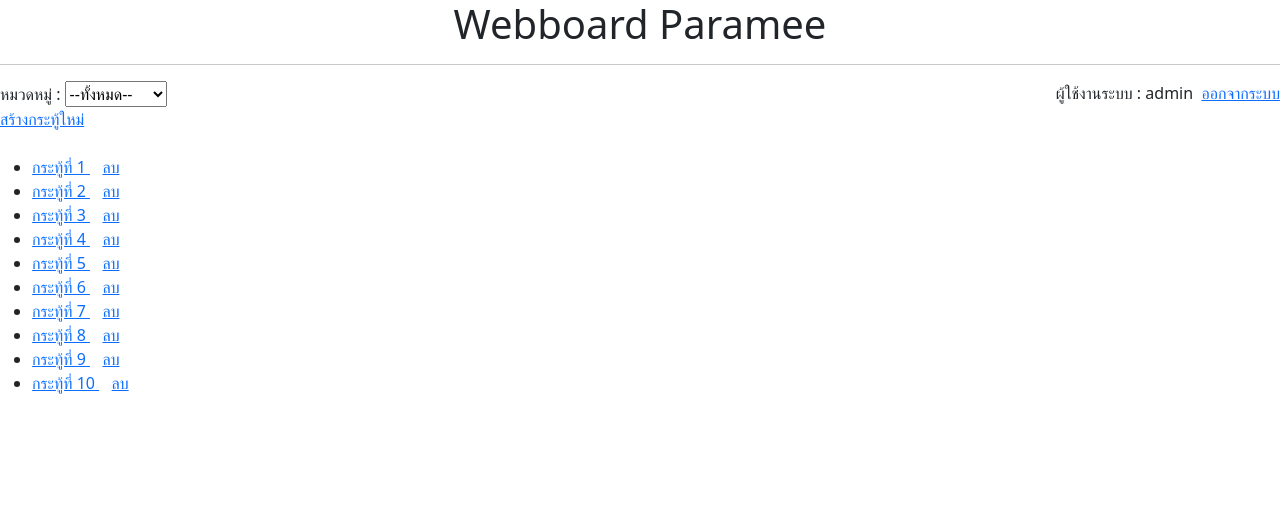
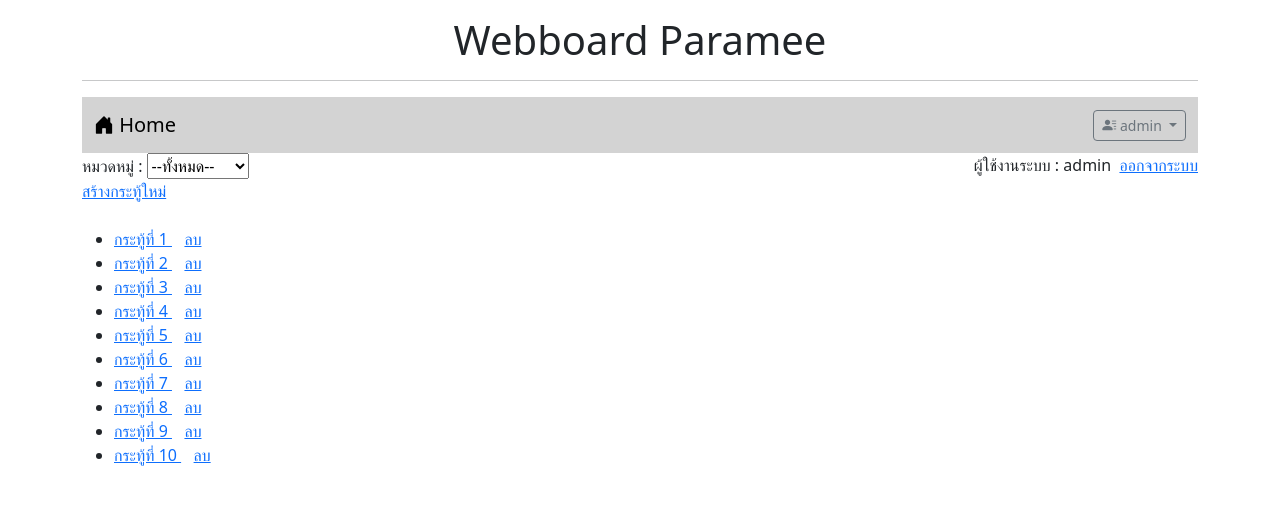
Before and after one commit to parameesriphueak/Weboard_Paramee, a PHP site: page /index.php in a window 1280 px wide. Shown: the top 505 px of the page. Run offline with PHP 8.4, Linux system fonts and the light colour scheme; the visitor is signed in with stand-in values (Sample User, id 1).

Commit message:
webboard
webboard

```diff
--- a/index.php
+++ b/index.php
@@ -7,10 +7,32 @@
     <title>Webboard Paramee</title>
     <link href="https://cdn.jsdelivr.net/npm/bootstrap@5.3.2/dist/css/bootstrap.min.css" rel="stylesheet" integrity="sha384-T3c6CoIi6uLrA9TneNEoa7RxnatzjcDSCmG1MXxSR1GAsXEV/Dwwykc2MPK8M2HN" crossorigin="anonymous">
     <script src="https://cdn.jsdelivr.net/npm/bootstrap@5.3.2/dist/js/bootstrap.bundle.min.js" integrity="sha384-C6RzsynM9kWDrMNeT87bh95OGNyZPhcTNXj1NW7RuBCsyN/o0jlpcV8Qyq46cDfL" crossorigin="anonymous"></script>
+    <link rel="stylesheet" href="https://cdn.jsdelivr.net/npm/bootstrap-icons@1.11.3/font/bootstrap-icons.min.css">
 </head>
 <body>
+    <div class="container-lg">
+    <h1 style="text-align: center;" class="mt-3">Webboard Paramee</h1><hr>
 
-    <h1 style="text-align: center;">Webboard Paramee</h1><hr>
+    <nav class="navbar navbar-expand-lg " style="background-color:#d3d3d3;">
+    <div class="container-fluid">
+        <a class="navbar-brand" href="index.php"><i class="bi bi-house-door-fill"></i> Home</a>
+            <div class="navbar-nav">
+                <?php
+                    if(!isset($_SESSION['id'])){?>
+                    <a class="nav-link active"  href="login.php"><i class="bi bi-pencil-square"></i> เข้าสู่ระบบ</a>
+                <?php }else{?>
+                    <li class="nav-item dropdown">
+                        <a class="btn btn-outline-secondary dropdown-toggle btn-sm" data-bs-toggle="dropdown" aria-expanded="false">
+                        <i class="bi bi-person-lines-fill"></i>  <?php echo $_SESSION['username']?>
+                        </a>
+                        <ul class="dropdown-menu dropdown-menu-secondary">
+                            <li><a class="dropdown-item" href="#"><i class="bi bi-power"></i> ออกจากระบบ</a></li>
+                        </ul>
+                    </li>
+                    <?php }?>
+            </div>
+        </div>
+    </nav>
    <form>
         หมวดหมู่ :
         <select>
@@ -18,6 +40,7 @@
             <option value="general">--เรื่องทั่วไป--</option>
             <option value="study">--เรื่องเรียน--</option>
         </select>
+
         <?php
             if(!isset($_SESSION['id'])){
                 echo"<a href=login.php style = 'float: right';>เข้าสู่ระบบ</a>";
@@ -45,6 +68,6 @@
             echo "</li>";
         }
     ?>
-</ul>
+</ul></div>
 </body>
 </html>
--- a/login.php
+++ b/login.php
@@ -11,6 +11,8 @@
     <meta charset="UTF-8">
     <meta name="viewport" content="width=device-width, initial-scale=1.0">
     <title>เข้าสู่ระบบ</title>
+    <link href="https://cdn.jsdelivr.net/npm/bootstrap@5.3.2/dist/css/bootstrap.min.css" rel="stylesheet" integrity="sha384-T3c6CoIi6uLrA9TneNEoa7RxnatzjcDSCmG1MXxSR1GAsXEV/Dwwykc2MPK8M2HN" crossorigin="anonymous">
+    <script src="https://cdn.jsdelivr.net/npm/bootstrap@5.3.2/dist/js/bootstrap.bundle.min.js" integrity="sha384-C6RzsynM9kWDrMNeT87bh95OGNyZPhcTNXj1NW7RuBCsyN/o0jlpcV8Qyq46cDfL" crossorigin="anonymous"></script>
 </head>
 <body>
 
--- a/nexpost.php
+++ b/nexpost.php
@@ -6,6 +6,8 @@
     <meta charset="UTF-8">
     <meta name="viewport" content="width=device-width, initial-scale=1.0">
     <title>Webboard Paramee</title>
+    <link href="https://cdn.jsdelivr.net/npm/bootstrap@5.3.2/dist/css/bootstrap.min.css" rel="stylesheet" integrity="sha384-T3c6CoIi6uLrA9TneNEoa7RxnatzjcDSCmG1MXxSR1GAsXEV/Dwwykc2MPK8M2HN" crossorigin="anonymous">
+    <script src="https://cdn.jsdelivr.net/npm/bootstrap@5.3.2/dist/js/bootstrap.bundle.min.js" integrity="sha384-C6RzsynM9kWDrMNeT87bh95OGNyZPhcTNXj1NW7RuBCsyN/o0jlpcV8Qyq46cDfL" crossorigin="anonymous"></script>
 </head>
 </head>
 <body>
--- a/post.php
+++ b/post.php
@@ -4,6 +4,8 @@
     <meta charset="UTF-8">
     <meta name="viewport" content="width=device-width, initial-scale=1.0">
     <title>เข้าสู่ระบบ</title>
+    <link href="https://cdn.jsdelivr.net/npm/bootstrap@5.3.2/dist/css/bootstrap.min.css" rel="stylesheet" integrity="sha384-T3c6CoIi6uLrA9TneNEoa7RxnatzjcDSCmG1MXxSR1GAsXEV/Dwwykc2MPK8M2HN" crossorigin="anonymous">
+    <script src="https://cdn.jsdelivr.net/npm/bootstrap@5.3.2/dist/js/bootstrap.bundle.min.js" integrity="sha384-C6RzsynM9kWDrMNeT87bh95OGNyZPhcTNXj1NW7RuBCsyN/o0jlpcV8Qyq46cDfL" crossorigin="anonymous"></script>
 </head>
 <body>
     <h1 style="text-align: center;">Webboard Paramee</h1><hr><br>
--- a/register.php
+++ b/register.php
@@ -11,6 +11,8 @@
     <meta charset="UTF-8">
     <meta name="viewport" content="width=device-width, initial-scale=1.0">
     <title>ลงทะเบียน</title>
+    <link href="https://cdn.jsdelivr.net/npm/bootstrap@5.3.2/dist/css/bootstrap.min.css" rel="stylesheet" integrity="sha384-T3c6CoIi6uLrA9TneNEoa7RxnatzjcDSCmG1MXxSR1GAsXEV/Dwwykc2MPK8M2HN" crossorigin="anonymous">
+    <script src="https://cdn.jsdelivr.net/npm/bootstrap@5.3.2/dist/js/bootstrap.bundle.min.js" integrity="sha384-C6RzsynM9kWDrMNeT87bh95OGNyZPhcTNXj1NW7RuBCsyN/o0jlpcV8Qyq46cDfL" crossorigin="anonymous"></script>
 </head>
 <body>
 
--- a/verify.php
+++ b/verify.php
@@ -1,6 +1,6 @@
 <?php
     session_start();
-    if(!isset($_SESSION['id'])){
+    if(isset($_SESSION['id'])){
         header("location:index.php");
         die();
     }
@@ -11,6 +11,8 @@
     <meta charset="UTF-8">
     <meta name="viewport" content="width=device-width, initial-scale=1.0">
     <title>Verify</title>
+    <link href="https://cdn.jsdelivr.net/npm/bootstrap@5.3.2/dist/css/bootstrap.min.css" rel="stylesheet" integrity="sha384-T3c6CoIi6uLrA9TneNEoa7RxnatzjcDSCmG1MXxSR1GAsXEV/Dwwykc2MPK8M2HN" crossorigin="anonymous">
+    <script src="https://cdn.jsdelivr.net/npm/bootstrap@5.3.2/dist/js/bootstrap.bundle.min.js" integrity="sha384-C6RzsynM9kWDrMNeT87bh95OGNyZPhcTNXj1NW7RuBCsyN/o0jlpcV8Qyq46cDfL" crossorigin="anonymous"></script>
 </head>
 <body>
 
```
